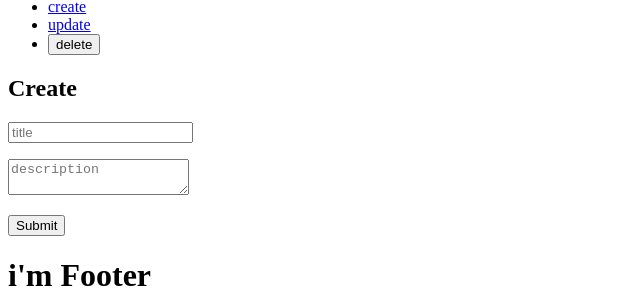
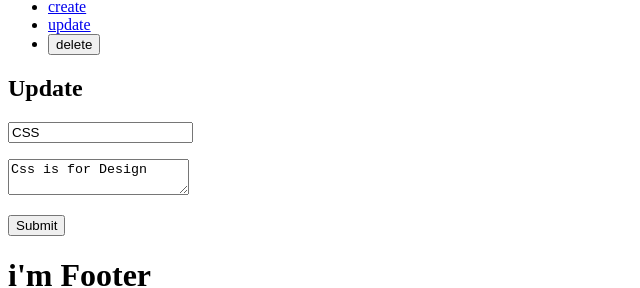
Before and after one commit to zmfpdl64/LearningReact, a React (Create React App) app in the folder react-app/: page / in a window 1280 px wide. Shown: the part 186-474 px from the top of the page, without its empty margins (0-640 px from the left). Built offline with nearby package versions, Linux system fonts and the light colour scheme.

Commit message:
업데이트 코드 작성

```diff
--- a/react-app/src/App.js
+++ b/react-app/src/App.js
@@ -4,6 +4,7 @@ import TOC from './components/TOC';
 import Subject from './components/Subject';
 import ReadContent from './components/ReadContent';
 import CreateContent from './components/CreateContent';
+import UpdateContent from './components/UpdateContent';
 import Footer from './components/Footer';
 import Control from './components/Control';
 
@@ -15,7 +16,7 @@ class App extends Component {
   constructor(props) {
     super(props);
     this.state = {
-      mode: "create",
+      mode: "update",
       subject:{title:"Web", sub:"Wolrd wide Web"},
       welcome:{title:"Welcome", desc:"Hello, React!!"},
       contents: [
@@ -33,7 +34,18 @@ class App extends Component {
     }
   }
 
-  render() {
+  getReadContent(){
+    var i = 0;
+      while(i < this.state.contents.length){
+        var data = this.state.contents[i];
+        if(data.id === this.state.selected_content_id){
+          return data;
+        }
+        i+=1
+    }
+  }
+
+  getContent(){
     var _title, _desc = null;
     var _article = null;
     if(this.state.mode==='welcome'){
@@ -47,6 +59,7 @@ class App extends Component {
         if(data.id === this.state.selected_content_id){
           _title = data.title;
           _desc = data.desc;
+          _article = <ReadContent title={_title} desc={_desc}></ReadContent>
           break;
         }
         i+=1
@@ -61,10 +74,29 @@ class App extends Component {
           contents: _contents
         })
       }.bind(this)}>
-
       </CreateContent>
+    }else if(this.state.mode === 'update'){
+      var _content = this.getReadContent();
+      _article = <UpdateContent updateId={_content.id} title={_content.title} desc={_content.desc} updateContent={function(_id, _title, _desc){
+        var datas = Array.from(this.state.contents);
+        for(var i = 0; i < this.state.contents.length; i++){
+          var data = datas[i];
+          if(data.id === _id){
+            datas[i] = {id: datas[i].id, title:_title, desc: _desc};
+            this.setState({
+              contents: datas,
+              mode: "read"
+            });
+            break;
+          }
+        }
+      }.bind(this)}>
+      </UpdateContent>
     }
-
+    return _article
+  }
+  render() {
+    var _article = this.getContent();
     return (
       <div className="App">
         <Subject
--- a/react-app/src/components/TOC.js
+++ b/react-app/src/components/TOC.js
@@ -8,7 +8,6 @@ class TOC extends Component{
     return true;
   }
     render() {
-      console.log('render toc');
         var lists = [];
         var data = this.props.data;
         var i = 0;
--- /dev/null
+++ b/react-app/src/components/UpdateContent.js
@@ -0,0 +1,46 @@
+import React, { Component } from 'react';
+
+class UpdateContent extends Component{
+  constructor(props) {
+    super(props);
+    this.state={
+      title: this.props.title,
+      desc: this.props.desc
+    }
+    this.InputFormHandler = this.InputFormHandler.bind(this);
+  };
+  InputFormHandler(e) {
+    this.setState({[e.target.name]: e.target.value});
+  }
+    render() {
+      var _title = this.state.title;
+      var _desc = this.state.desc;
+      return (
+        <article>
+          <h2>Update</h2>
+          <form action="/create_process" method="post"
+            onSubmit={function(id, e) {
+              e.preventDefault();
+              this.props.updateContent(
+                id,
+                e.target.title.value,
+                e.target.desc.value
+              );
+            }.bind(this, this.props.updateId)}
+          >
+            <p><input type="text" name="title"  placeholder="title" value={_title}
+            onChange={this.InputFormHandler}
+            >
+              </input></p>
+            <p><textarea name="desc" placeholder="description"
+            value={_desc}
+            onChange={this.InputFormHandler}
+            >
+              </textarea></p>
+            <p><input type='submit'></input></p>
+          </form>
+        </article>
+      );
+    }
+  }
+  export default UpdateContent;
```
Also changed, not shown: 1 other file (tests, documents, lock files or other folders).
